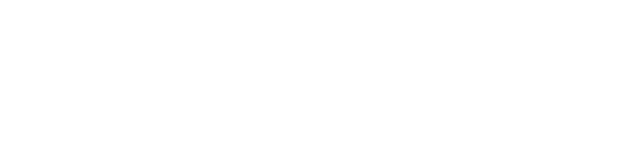
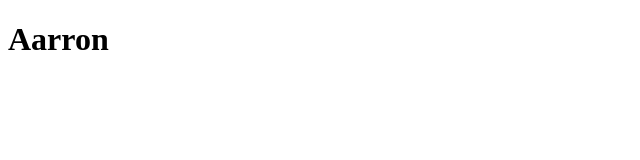
Before and after one commit to aszalacinski/understanding-ts, a website with bundled scripts: page index.html in a window 1280 px wide. Shown: the whole page, without its empty margins (0-640 px from the left). Built offline with nearby package versions, Linux system fonts and the light colour scheme.

Commit message:
lesson 106

```diff
--- a/index.html
+++ b/index.html
@@ -8,5 +8,6 @@
     <script src="dist/app.js" defer></script>
   </head>
   <body>
+    <div id="app"></div>
   </body>
 </html>
--- a/src/app.ts
+++ b/src/app.ts
@@ -5,7 +5,19 @@
      }
  }
 
+ function WithTemplate(template: string, hookId: string) {
+    return function(constructor: any) {
+        const hookEl = document.getElementById(hookId);
+        const p = new constructor();
+        if(hookEl) {
+            hookEl.innerHTML = template;
+            hookEl.querySelector('h1')!.textContent = p.name;
+        }
+    }
+ }
+
  @Logger('LOGGING - PERSON')
+ @WithTemplate('<h1>My Person Object</h1>', 'app')
  class Person {
      name = 'Aarron';
 
```
Also changed, not shown: dist/app.js, 1 other file.
